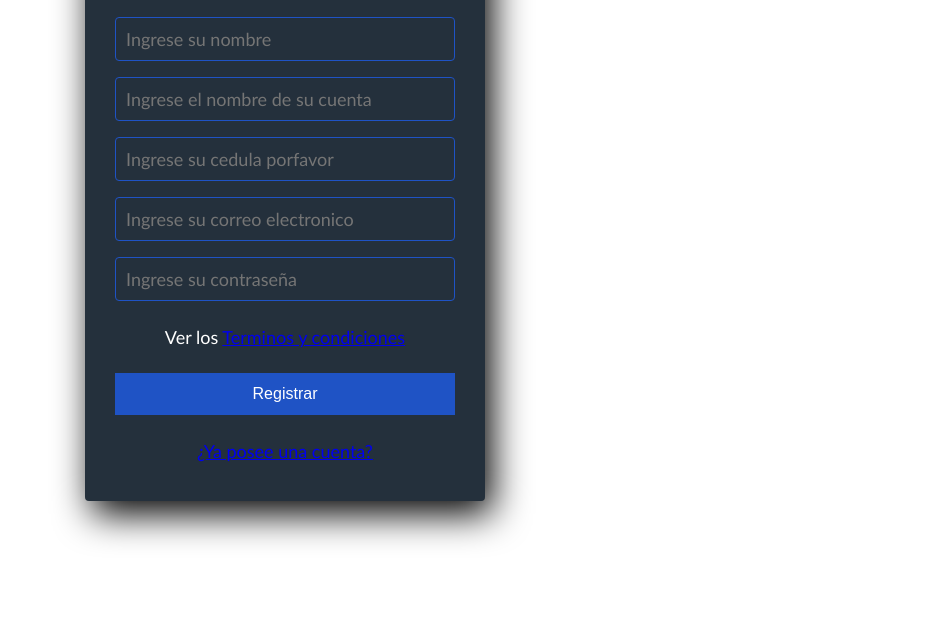
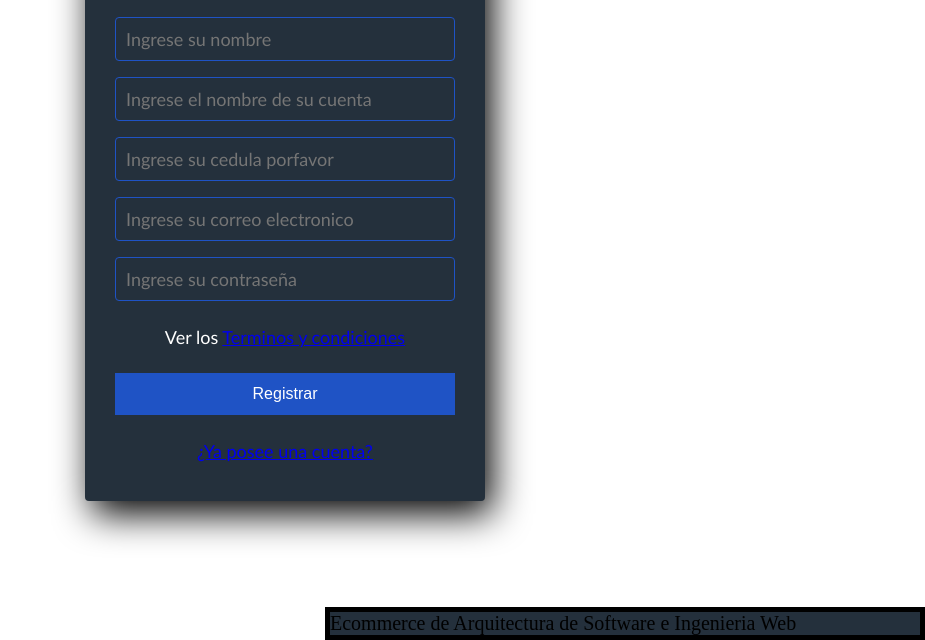
Before and after one commit to DiegoRoa-67000500/Formulario, a plain HTML site: page index.html in a window 1280 px wide. Shown: the part 160-800 px from the top of the page, without its empty margins (355-1280 px from the left). Drawn offline with Linux system fonts and the light colour scheme.

Commit message:
cambios pequeños

```diff
--- a/index.html
+++ b/index.html
@@ -17,7 +17,8 @@
                 placeholder="Ingrese su nombre">
             <input class="controls" type="text" name="Nombre de cuenta" id="cuenta"
                 placeholder="Ingrese el nombre de su cuenta">
-            <input class="controls" type="text" name="Cedula" id="cedula" placeholder="Ingrese su cedula porfavor">
+            <input class="controls" type="text" name="Cedula" id="cedula" placeholder="Ingrese su cedula porfavor" pattern="[0-9]"
+            title="Cedula del usuario" required>
             <input class="controls" type="text" name="Correo" id="correo" placeholder="Ingrese su correo electronico">
             <input class="controls" type="password" name="Contraseña"
             pattern="[A-Za-z][A-Za-z0-9]*[0-9][A-Za-z0-9]*"
@@ -29,6 +30,9 @@
             <p><a href="acceder.html">¿Ya posee una cuenta?</a></p>
         </form>
     </section>
+    <div>
+        <p class="icon">Ecommerce de Arquitectura de Software e Ingenieria Web</p>
+    </div>
 </body>
 <script>
    let leerformulario = document.getElementById("Formulario")
--- a/style.css
+++ b/style.css
@@ -60,3 +60,14 @@ body{
     margin: 16px 0;
     font-size: 16px;
 }
+
+.icon{
+    position: fixed;
+    bottom: 0;
+    right: 0;
+    width: 600px;
+    border: 5px solid black;
+    font-size: 20px;
+    background-color: #24303c;
+    color: black;
+}
```
